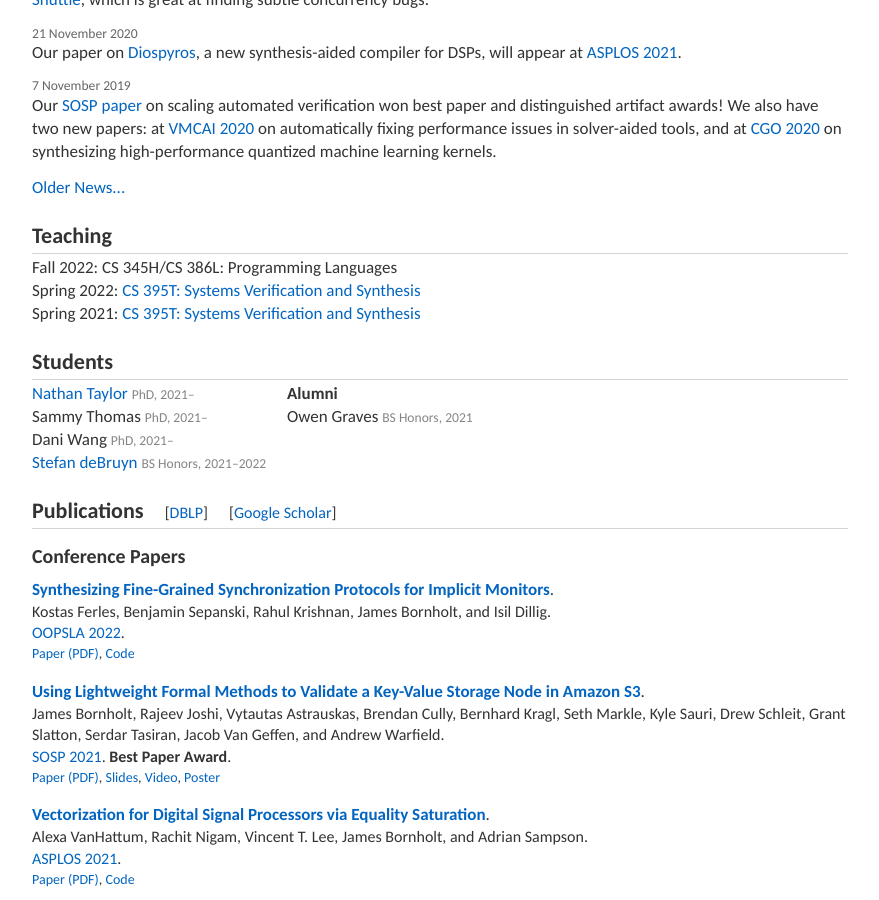
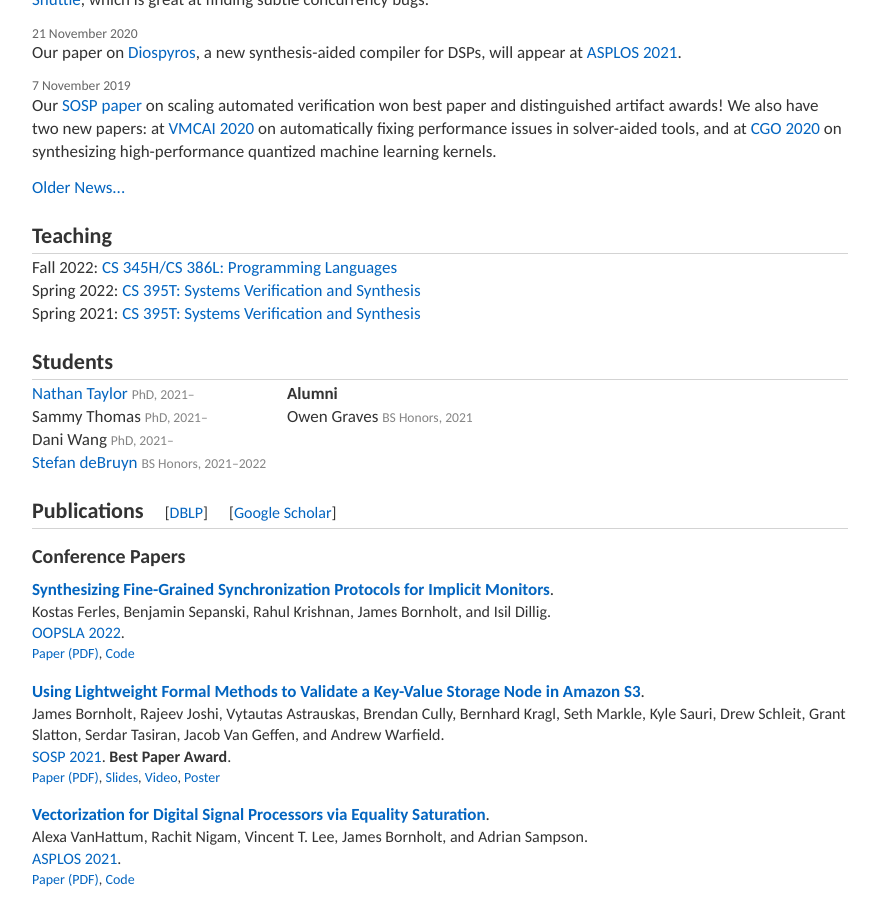
Before and after one commit to jamesbornholt/homepage, a Jekyll site: the page built from index.md, in a window 1280 px wide and 900 px high, scrolled down 614 px. Shown: the whole window, without its empty margins (200-1079 px from the left). Built offline with Jekyll 4.4.1, drawn with Linux system fonts in a browser that asks for light colours; part of the change alters nothing that is shown.

```diff
--- a/_data/cv.yml
+++ b/_data/cv.yml
@@ -94,6 +94,7 @@ teaching:
     course: "CS 345H/CS 386L: Programming Languages"
     when: Fall 2022
     role: Instructor
+    website: https://www.cs.utexas.edu/~bornholt/courses/cs345h-22au/
 
   - school: University of Texas at Austin
     course: "CS 395T: Systems Verification and Synthesis"
```
